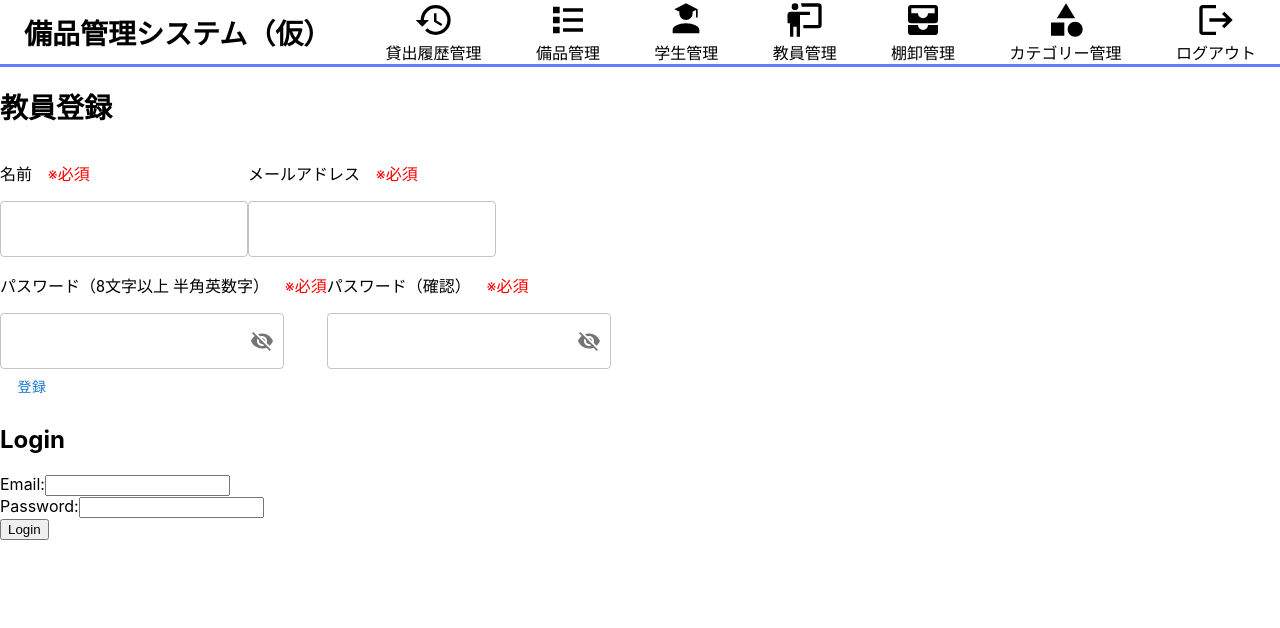
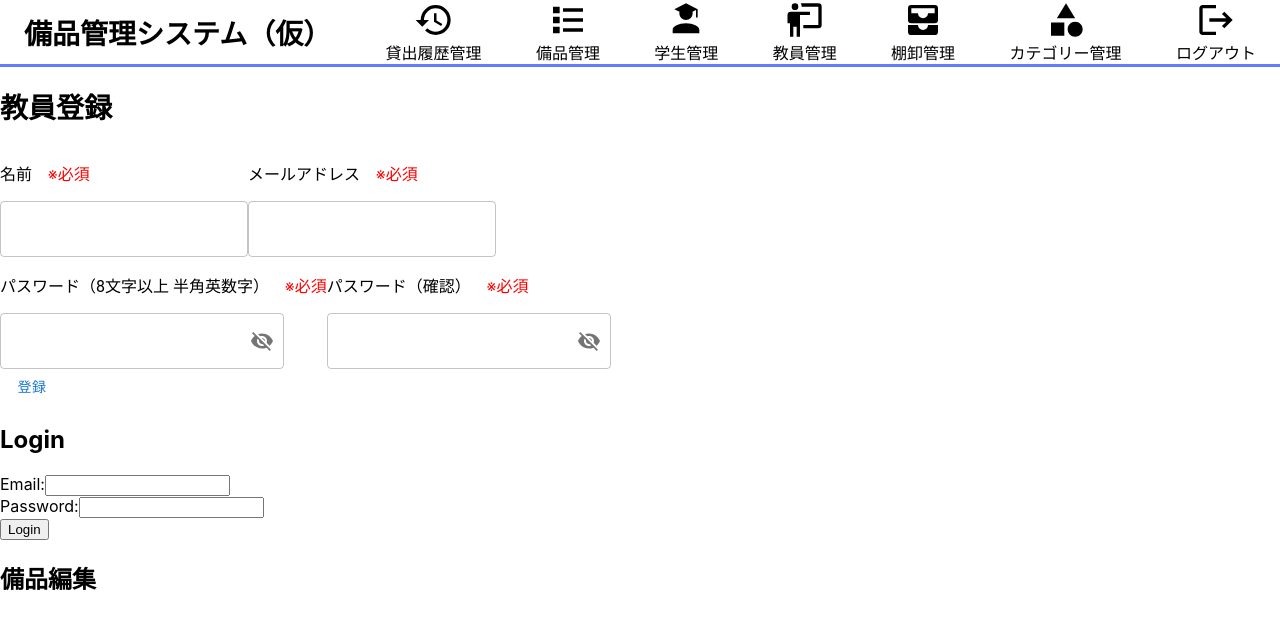
Before and after one commit to takumiTakahata/equipment_management_system, a React (Create React App) app in the folder equipment_management_app/: page /equipment_edit in a window 1280 px wide. Shown: the top 628 px of the page. Built offline with nearby package versions, Linux system fonts and the light colour scheme.

Commit message:
備品編集ページ作成・route設定

```diff
--- /dev/null
+++ b/equipment_management_app/src/components/equipment_edit.tsx
@@ -0,0 +1,9 @@
+function EquipmentEdit() {
+  return (
+    <div>
+      <h2>備品編集</h2>
+    </div>
+  );
+}
+
+export default EquipmentEdit;
--- a/equipment_management_app/src/routes/admin_route.tsx
+++ b/equipment_management_app/src/routes/admin_route.tsx
@@ -3,6 +3,7 @@ import TeacherTop from "../components/teacher_top";
 import LoanApproval from "../components/loan_approval";
 import ReturnApproval from "../components/return_approval";
 import EquipmentRegister from "../components/equipment_register";
+import EquipmentEdit from "../components/equipment_edit";
 
 function AdminRoute() {
   return (
@@ -16,6 +17,8 @@ function AdminRoute() {
         <Route path="/return_approval" element={<ReturnApproval />} />
         {/* 備品登録画面 */}
         <Route path="/equipment_register" element={<EquipmentRegister />} />
+        {/* 備品編集画面 */}
+        <Route path="/equipment_edit" element={<EquipmentEdit />} />
       </Routes>
     </div>
   );
```
